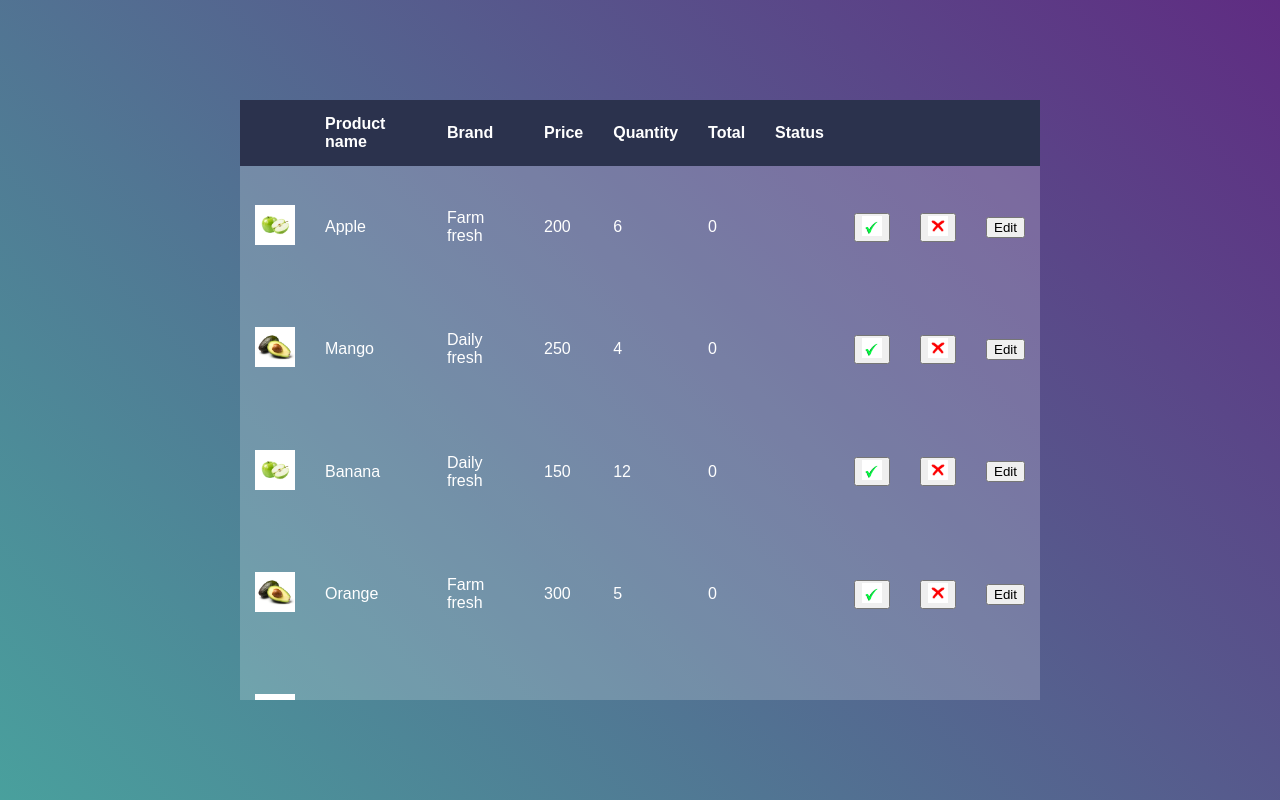
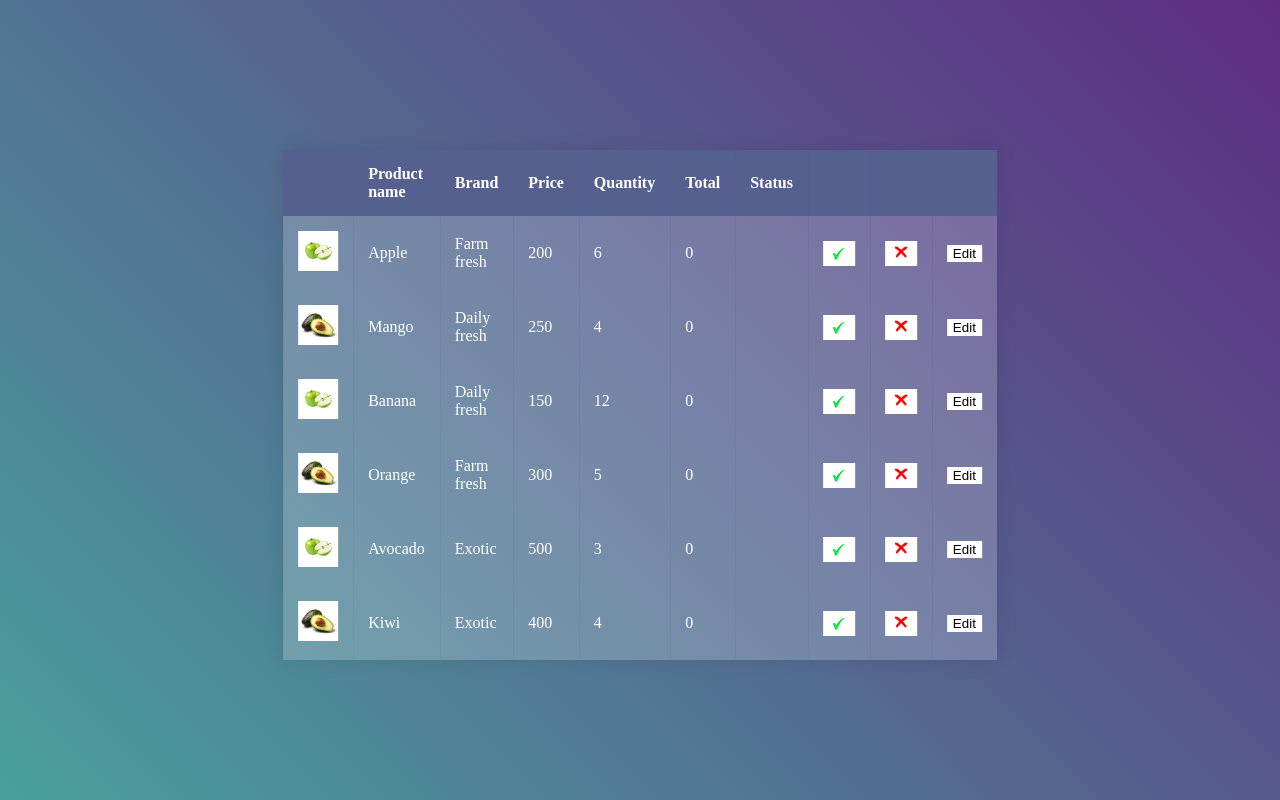
Before and after one commit to Jahnabi926/Reeco, a React (Create React App) app: page / in a window 1280 px wide. Built offline with nearby package versions, Linux system fonts and the light colour scheme.

Commit message:
styles-1

```diff
--- a/src/components/Table.js
+++ b/src/components/Table.js
@@ -1,9 +1,6 @@
 import { useTable } from "react-table";
 
-const Table = ({
-  columns,
-  data,
-}) => {
+const Table = ({ columns, data }) => {
   const { getTableProps, getTableBodyProps, headerGroups, rows, prepareRow } =
     useTable({
       columns,
--- a/src/index.css
+++ b/src/index.css
@@ -6,21 +6,20 @@ body {
   margin: 0;
   background: -webkit-linear-gradient(45deg, #49a09d, #5f2c82);
   background: linear-gradient(45deg, #49a09d, #5f2c82);
-  font-family: sans-serif;
+  font-family: 'Times New Roman', Times, serif;
   font-weight: 100;
 }
 .container {
   position: absolute;
   top: 50%;
   left: 50%;
-  max-height: 600px;
-  overflow-y: scroll;
+  max-height: 500px;
   -webkit-transform: translate(-50%, -50%);
   transform: translate(-50%, -50%);
 }
 table {
-  width: 800px;
-  height: 800px;
+  max-width: 800px;
+  height: 500px;
   border-collapse: collapse;
   overflow-y: auto;
   box-shadow: 0 0 20px rgba(0, 0, 0, 0.1);
@@ -35,14 +34,13 @@ th {
   text-align: left;
 }
 thead th {
-  /* background-color: #55608f; */
-  background-color: #2b324d;
-  position: sticky;
-  top: 0;
+  background-color: #55608f;
 }
 tbody td {
   position: relative;
 }
 button {
   cursor: pointer;
+  background-color: white;
+  border: none;
 }
```
